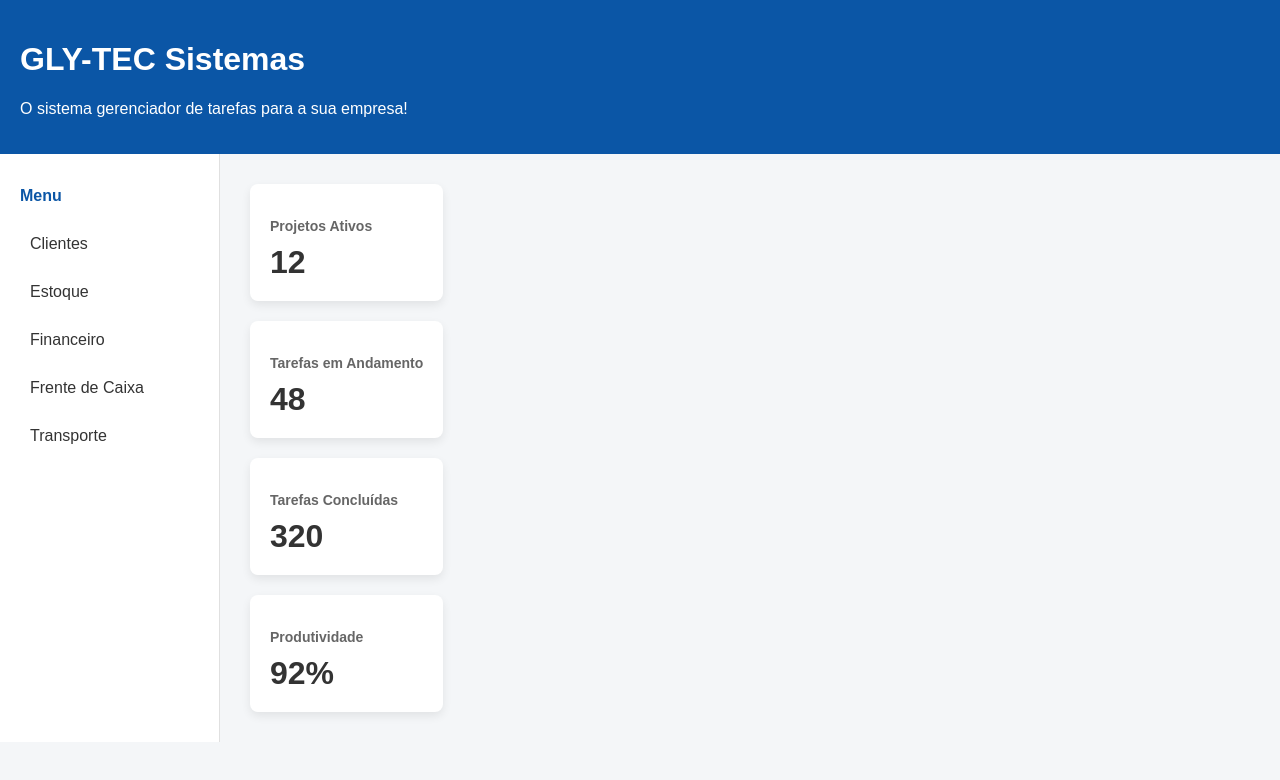
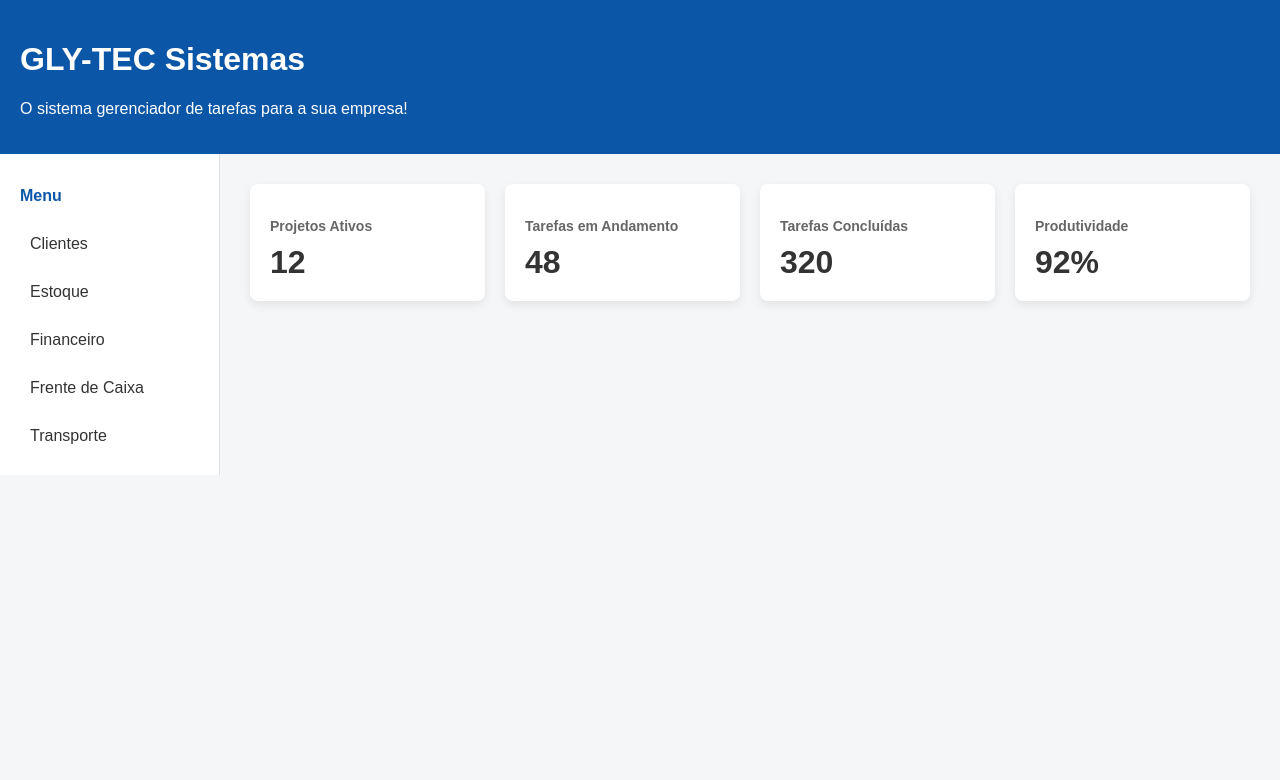
Before and after one commit to YanMennella/glytecsist, a plain HTML site: page index.html in a window 1280 px wide. Drawn offline with Linux system fonts and the light colour scheme.

Commit message:
Update style.css

```diff
--- a/style.css
+++ b/style.css
@@ -51,12 +51,13 @@ header {
 }
 
 .dashboard {
-    flex-direction: 1;
+    flex: 1;
     padding: 30px;
 }
 
 .cards {
     display: grid;
+    grid-template-columns: repeat(auto-fit, minmax(220px, 1fr));
     gap: 20px;
 }
 
```
